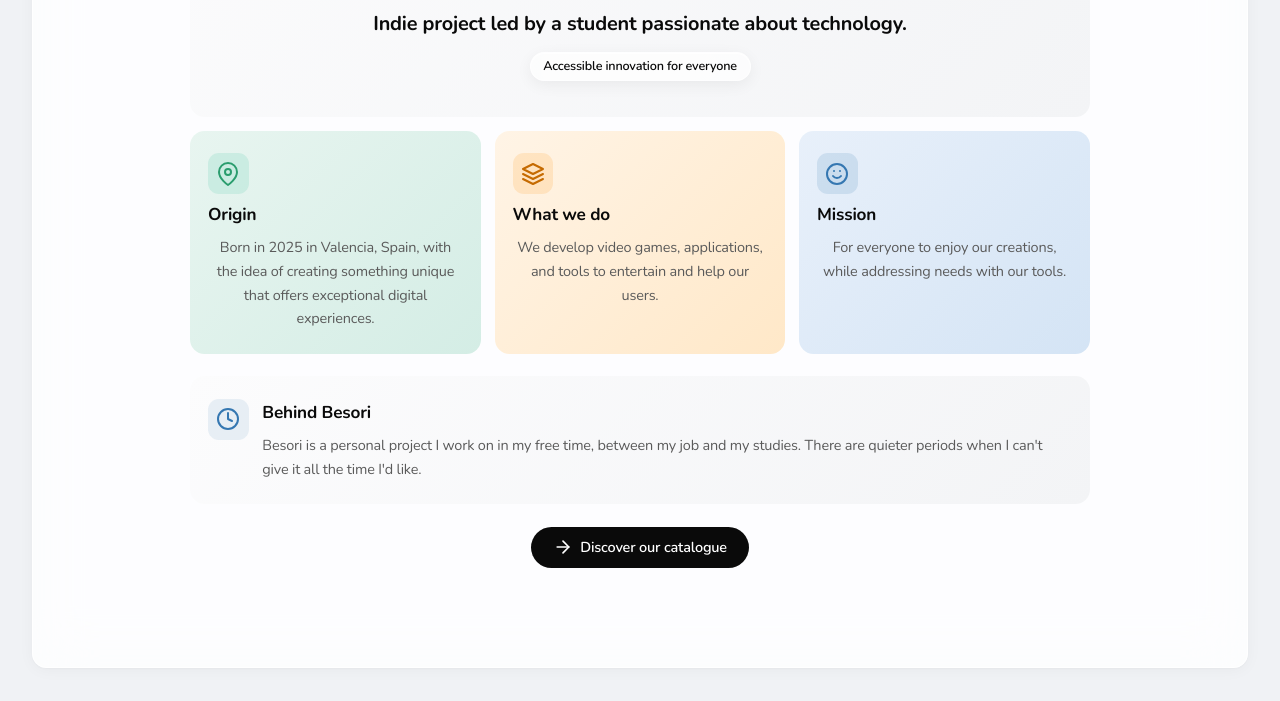
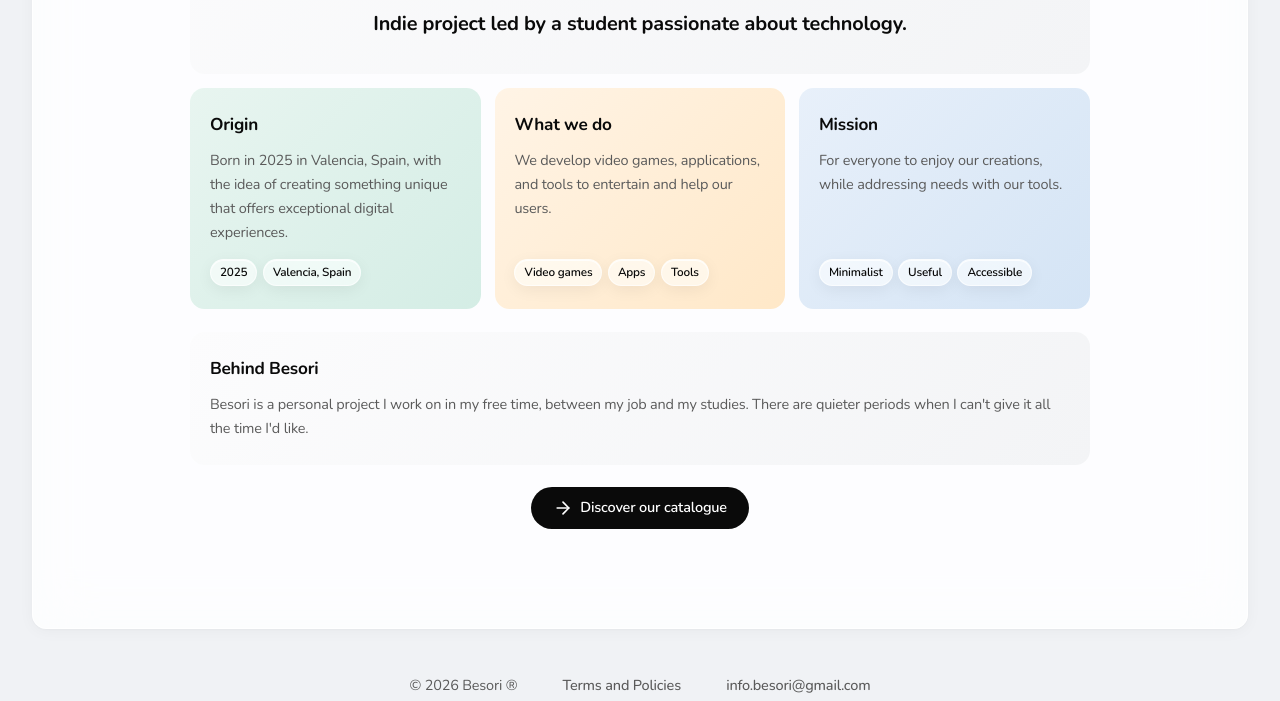
Before and after one commit to Besori-Company/Besori.en, a plain HTML site: page pages/aboutus.html in a window 1280 px wide. Shown: the part 829-1530 px from the top of the page. Drawn offline with nearby package versions, Linux system fonts and the light colour scheme; no server answers; a web font is replaced by a local one.

Commit message:
about us

```diff
--- a/css/nosotros.css
+++ b/css/nosotros.css
@@ -55,21 +55,6 @@
     margin: 0;
 }
 
-.nosotros-badge {
-    display: inline-flex;
-    align-items: center;
-    padding: 0.4rem 1.4rem;
-    border-radius: 50px;
-    background: rgba(255, 255, 255, 0.58);
-    backdrop-filter: blur(32px) saturate(180%) brightness(1.04);
-    -webkit-backdrop-filter: blur(32px) saturate(180%) brightness(1.04);
-    color: var(--negro);
-    border: 1px solid rgba(255, 255, 255, 0.62);
-    box-shadow: inset 0 1px 0 rgba(255, 255, 255, 0.80), 0 4px 16px rgba(0, 0, 0, 0.06);
-    font-size: 1.4rem;
-    font-weight: 600;
-}
-
 /* ==================== GRID ==================== */
 .nosotros-grid {
     display: grid;
@@ -84,20 +69,12 @@
     display: flex;
     flex-direction: column;
     align-items: flex-start;
-    gap: 0.8rem;
-    padding: 2.5rem 2rem;
+    gap: 1.2rem;
+    padding: 2.6rem 2.2rem;
+    text-align: left;
     border-radius: 1.6rem;
     opacity: 0;
     transform: translateY(20px);
-}
-
-.nosotros-item__icono {
-    display: flex;
-    align-items: center;
-    justify-content: center;
-    width: 4.5rem;
-    height: 4.5rem;
-    border-radius: 1.2rem;
 }
 
 .nosotros-item__titulo {
@@ -114,29 +91,40 @@
     margin: 0;
 }
 
+.nosotros-item__etiquetas {
+    display: flex;
+    flex-wrap: wrap;
+    gap: 0.6rem;
+    margin-top: auto;
+    padding-top: 0.4rem;
+}
+
+.nosotros-etiqueta {
+    display: inline-flex;
+    align-items: center;
+    padding: 0.3rem 1rem;
+    border-radius: 50px;
+    background: rgba(255, 255, 255, 0.58);
+    backdrop-filter: blur(32px) saturate(180%) brightness(1.04);
+    -webkit-backdrop-filter: blur(32px) saturate(180%) brightness(1.04);
+    color: var(--negro);
+    border: 1px solid rgba(255, 255, 255, 0.62);
+    box-shadow: inset 0 1px 0 rgba(255, 255, 255, 0.80), 0 4px 16px rgba(0, 0, 0, 0.06);
+    font-size: 1.3rem;
+    font-weight: 600;
+}
+
 /* Colores por card */
 .nosotros-item--origen {
     background: linear-gradient(135deg, #e8f5f0 0%, #d4ede5 100%);
-}
-.nosotros-item--origen .nosotros-item__icono {
-    background: rgba(97, 204, 174, 0.2);
-    color: #2a9d6e;
 }
 
 .nosotros-item--hacemos {
     background: linear-gradient(135deg, #fff4e6 0%, #ffe8c8 100%);
 }
-.nosotros-item--hacemos .nosotros-item__icono {
-    background: rgba(255, 140, 0, 0.15);
-    color: #c56a00;
-}
 
 .nosotros-item--mision {
     background: linear-gradient(135deg, #e8f0fa 0%, #d4e4f5 100%);
-}
-.nosotros-item--mision .nosotros-item__icono {
-    background: rgba(53, 119, 177, 0.15);
-    color: var(--azul);
 }
 
 /* ==================== AVISO ==================== */
@@ -144,7 +132,7 @@
     display: flex;
     align-items: flex-start;
     gap: 1.5rem;
-    padding: 2.5rem 2rem;
+    padding: 2.6rem 2.2rem;
     border-radius: 1.6rem;
     background: linear-gradient(135deg, #fcfcfd 0%, #f3f4f6 100%);
     text-align: left;
@@ -155,16 +143,10 @@
     transform: translateY(20px);
 }
 
-.nosotros-aviso .nosotros-item__icono {
-    flex-shrink: 0;
-    background: rgba(53, 119, 177, 0.1);
-    color: var(--azul);
-}
-
 .nosotros-aviso__texto {
     display: flex;
     flex-direction: column;
-    gap: 0.8rem;
+    gap: 1.2rem;
 }
 
 /* ==================== CTA ==================== */
@@ -274,10 +256,6 @@
         font-size: 1.4rem;
     }
 
-    .nosotros-badge {
-        font-size: 1.2rem;
-    }
-
     .nosotros-cta {
         font-size: 1.3rem;
         padding: 0.8rem 1.6rem;
--- a/pages/aboutus.html
+++ b/pages/aboutus.html
@@ -74,39 +74,40 @@
                 <div class="nosotros-hero fade-in" style="animation-delay: 0.1s">
                     <img class="img-bessie" src="/img/nosotros/logo_besori_bessie.webp" alt="logo_besori_bessie">
                     <p class="nosotros-hero__texto">Indie project led by a student passionate about technology.</p>
-                    <span class="nosotros-badge">Accessible innovation for everyone</span>
                 </div>
 
                 <div class="nosotros-grid">
                     <div class="nosotros-item nosotros-item--origen fade-in" style="animation-delay: 0.2s">
-                        <div class="nosotros-item__icono">
-                            <svg viewBox="0 0 24 24" width="24" height="24" fill="none" stroke="currentColor" stroke-width="2" stroke-linecap="round" stroke-linejoin="round"><path d="M21 10c0 7-9 13-9 13s-9-6-9-13a9 9 0 0 1 18 0z"/><circle cx="12" cy="10" r="3"/></svg>
-                        </div>
                         <h3 class="nosotros-item__titulo">Origin</h3>
                         <p class="nosotros-item__desc">Born in 2025 in Valencia, Spain, with the idea of creating something unique that offers exceptional digital experiences.</p>
+                        <div class="nosotros-item__etiquetas">
+                            <span class="nosotros-etiqueta">2025</span>
+                            <span class="nosotros-etiqueta">Valencia, Spain</span>
+                        </div>
                     </div>
 
                     <div class="nosotros-item nosotros-item--hacemos fade-in" style="animation-delay: 0.3s">
-                        <div class="nosotros-item__icono">
-                            <svg viewBox="0 0 24 24" width="24" height="24" fill="none" stroke="currentColor" stroke-width="2" stroke-linecap="round" stroke-linejoin="round"><path d="M12 2L2 7l10 5 10-5-10-5z"/><path d="M2 17l10 5 10-5"/><path d="M2 12l10 5 10-5"/></svg>
-                        </div>
                         <h3 class="nosotros-item__titulo">What we do</h3>
                         <p class="nosotros-item__desc">We develop video games, applications, and tools to entertain and help our users.</p>
+                        <div class="nosotros-item__etiquetas">
+                            <span class="nosotros-etiqueta">Video games</span>
+                            <span class="nosotros-etiqueta">Apps</span>
+                            <span class="nosotros-etiqueta">Tools</span>
+                        </div>
                     </div>
 
                     <div class="nosotros-item nosotros-item--mision fade-in" style="animation-delay: 0.4s">
-                        <div class="nosotros-item__icono">
-                            <svg viewBox="0 0 24 24" width="24" height="24" fill="none" stroke="currentColor" stroke-width="2" stroke-linecap="round" stroke-linejoin="round"><circle cx="12" cy="12" r="10"/><path d="M8 14s1.5 2 4 2 4-2 4-2"/><line x1="9" y1="9" x2="9.01" y2="9"/><line x1="15" y1="9" x2="15.01" y2="9"/></svg>
-                        </div>
                         <h3 class="nosotros-item__titulo">Mission</h3>
                         <p class="nosotros-item__desc">For everyone to enjoy our creations, while addressing needs with our tools.</p>
+                        <div class="nosotros-item__etiquetas">
+                            <span class="nosotros-etiqueta">Minimalist</span>
+                            <span class="nosotros-etiqueta">Useful</span>
+                            <span class="nosotros-etiqueta">Accessible</span>
+                        </div>
                     </div>
                 </div>
 
                 <div class="nosotros-aviso fade-in" style="animation-delay: 0.5s">
-                    <div class="nosotros-item__icono">
-                        <svg viewBox="0 0 24 24" width="24" height="24" fill="none" stroke="currentColor" stroke-width="2" stroke-linecap="round" stroke-linejoin="round"><circle cx="12" cy="12" r="10"/><path d="M12 6v6l4 2"/></svg>
-                    </div>
                     <div class="nosotros-aviso__texto">
                         <h3 class="nosotros-item__titulo">Behind Besori</h3>
                         <p class="nosotros-item__desc">Besori is a personal project I work on in my free time, between my job and my studies. There are quieter periods when I can't give it all the time I'd like.</p>
```
